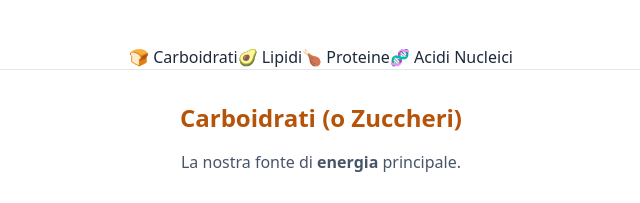
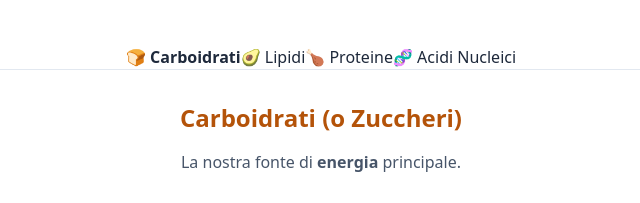
Before and after one commit to marcolampacrescia-blip/composti-organici, a plain HTML site: page index.html in a window 1280 px wide. Shown: the part 1655-1858 px from the top of the page, 319-959 px from the left. Drawn offline with nearby package versions, Linux system fonts and the light colour scheme.

Commit message:
Update index.html

```diff
--- a/index.html
+++ b/index.html
@@ -113,7 +113,7 @@
             </p>
 
             <div class="flex flex-wrap justify-center border-b border-slate-200 mb-8">
-                <button data-tab="carb" class="tab-btn active">🍞 Carboidrati</button>
+                <button data-tab="carb" class="tab-btn active">🍞 <strong class="font-bold">Carboidrati</strong></button>
                 <button data-tab="lipi" class="tab-btn">🥑 Lipidi</button>
                 <button data-tab="prot" class="tab-btn">🍗 Proteine</button>
                 <button data-tab="acid" class="tab-btn">🧬 Acidi Nucleici</button>
```
